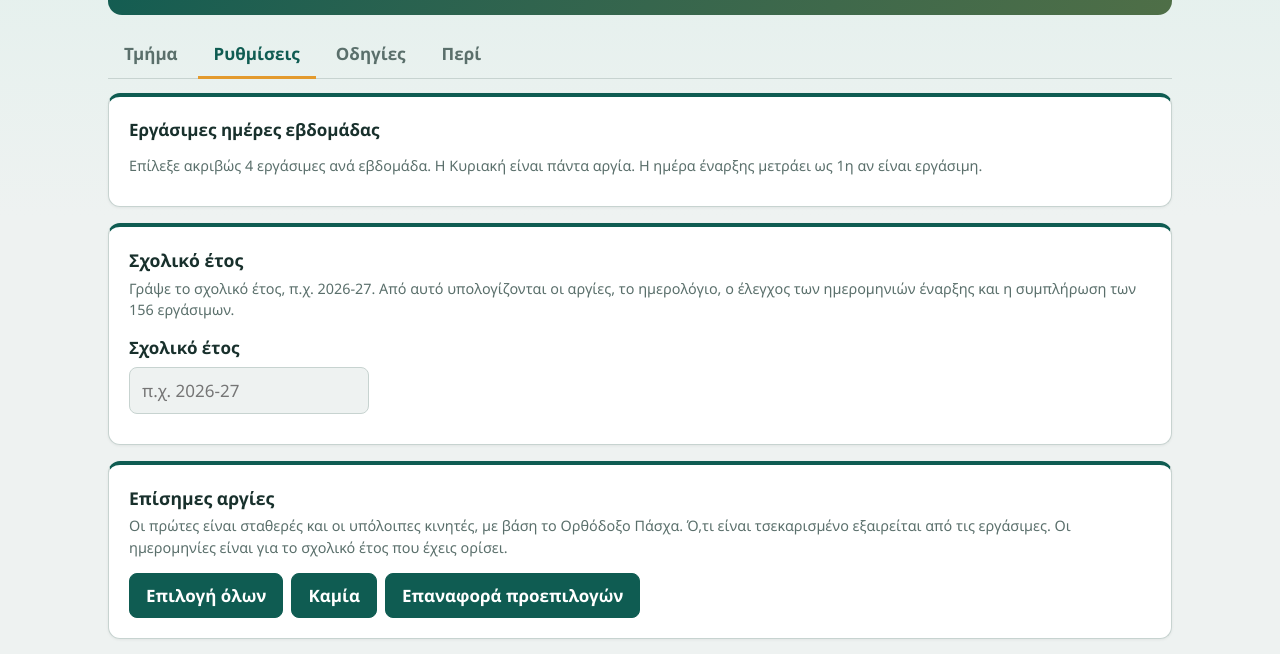
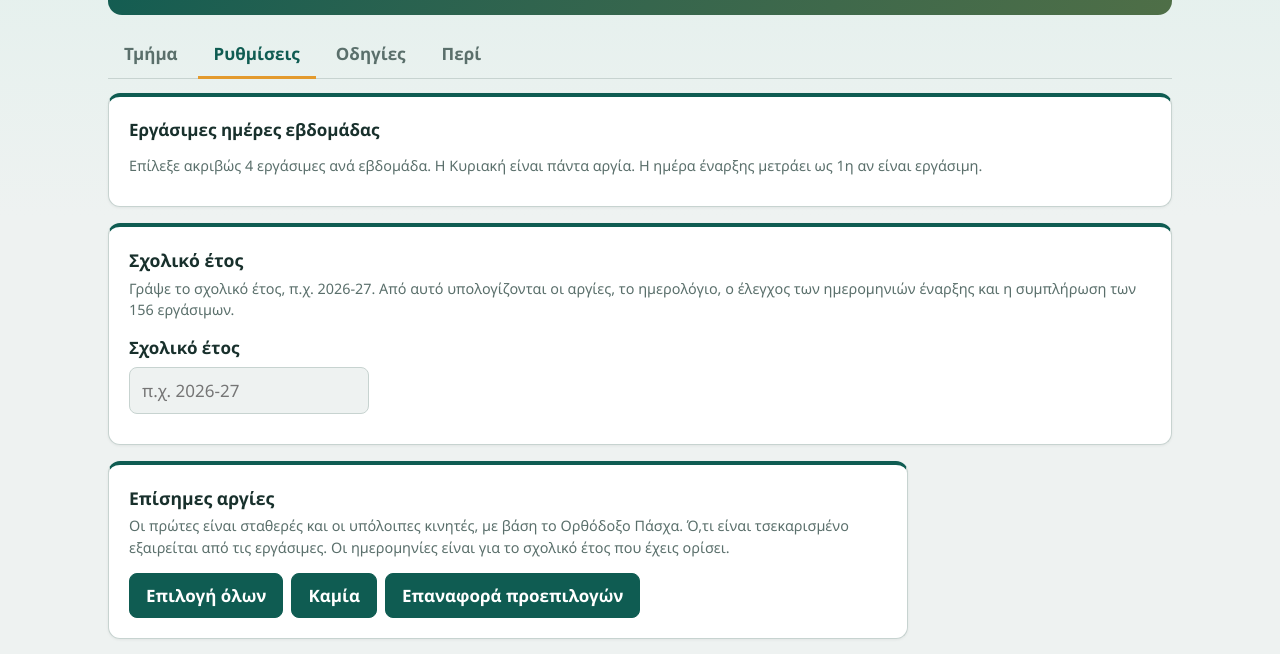
Before and after one commit to gravasop1-design/Mathiteia, a plain HTML site: page index.html in a window 1280 px wide. Both pictures are taken after a click on the tab "Ρυθμίσεις". Shown: the part 104-758 px from the top of the page. Drawn offline with Linux system fonts and the light colour scheme; a script that the page names is missing.

Commit message:
Update index.html

```diff
--- a/index.html
+++ b/index.html
@@ -257,7 +257,7 @@ table.mt tfoot th{background:var(--warm)}
       <p class="hint" id="sypv" style="margin:10px 0 0"></p>
     </div>
 
-    <div class="panel"style="max-width:1100px">
+    <div class="panel"style="max-width:800px">
       <h2>Επίσημες αργίες</h2>
       <p class="hint">Οι πρώτες είναι σταθερές και οι υπόλοιπες κινητές, με βάση το Ορθόδοξο Πάσχα. Ό,τι είναι τσεκαρισμένο εξαιρείται από τις εργάσιμες. Οι ημερομηνίες είναι για το σχολικό έτος που έχεις ορίσει.</p>
       <div id="official"></div>
```
